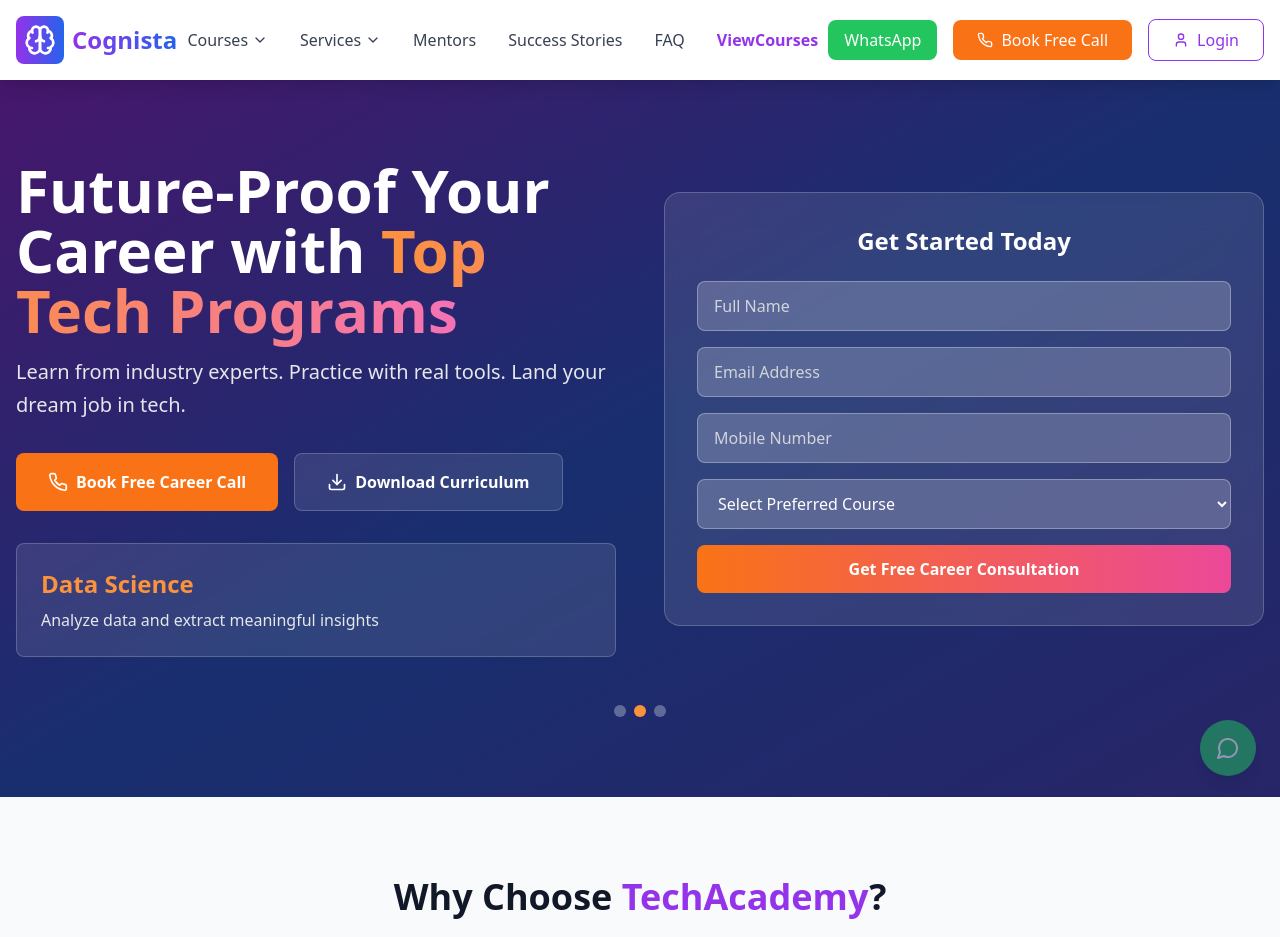
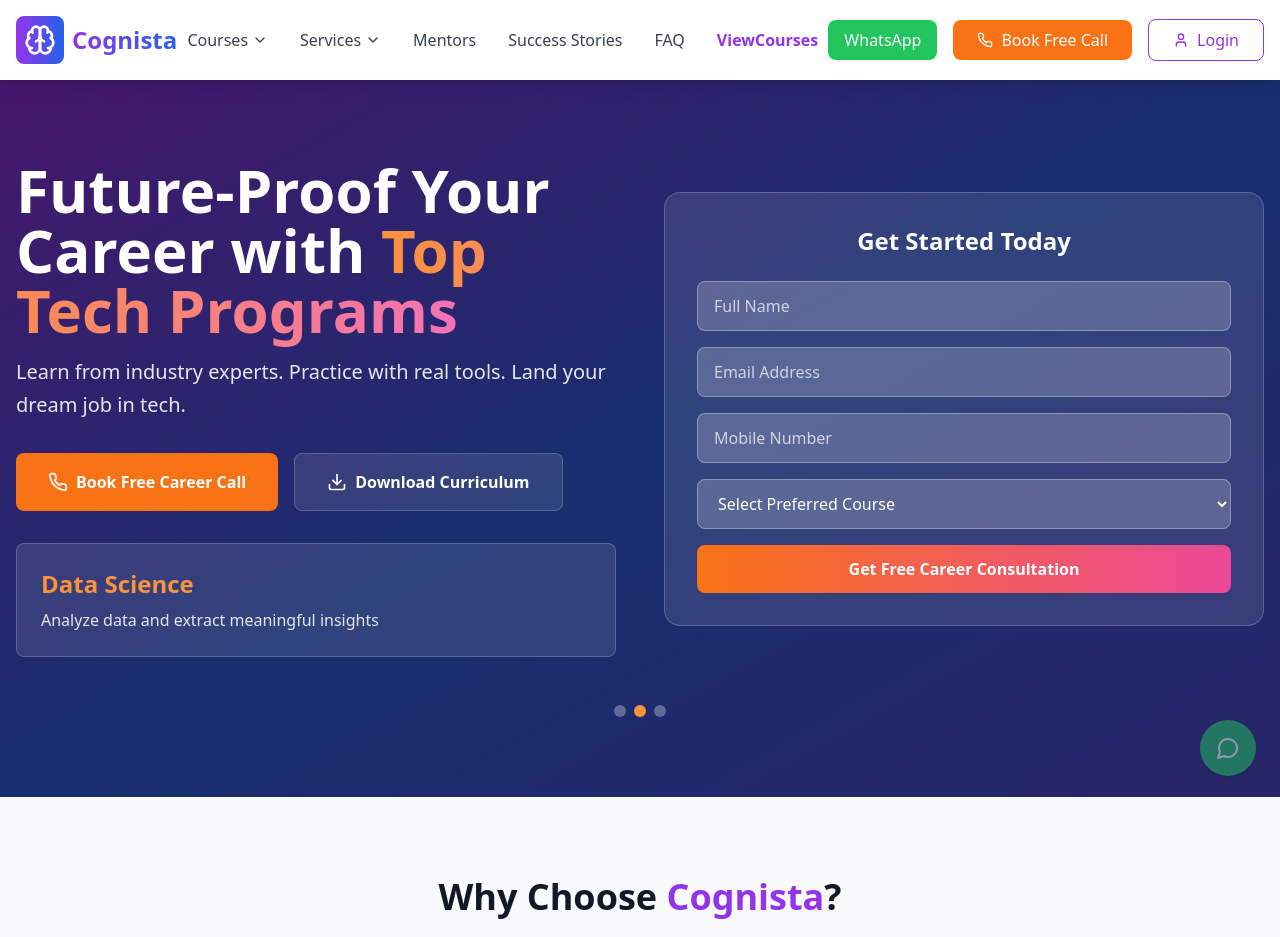
Before and after one commit to lukiworks16/My_Cognista_Website_new, a React (Vite) app: page / in a window 1280 px wide. Shown: the top 937 px of the page. Built offline with nearby package versions, Linux system fonts and the light colour scheme.

Commit message:
Update WhyChooseUs.tsx

```diff
--- a/src/components/WhyChooseUs.tsx
+++ b/src/components/WhyChooseUs.tsx
@@ -30,7 +30,7 @@
       <div className="max-w-7xl mx-auto px-4">
         <div className="text-center mb-16">
           <h2 className="text-4xl font-bold text-gray-900 mb-4">
-            Why Choose <span className="text-purple-600">TechAcademy</span>?
+            Why Choose <span className="text-purple-600">Cognista</span>?
           </h2>
           <p className="text-xl text-gray-600 max-w-3xl mx-auto">
             We don't just teach theory - we prepare you for real-world success with practical skills and industry connections.
```
